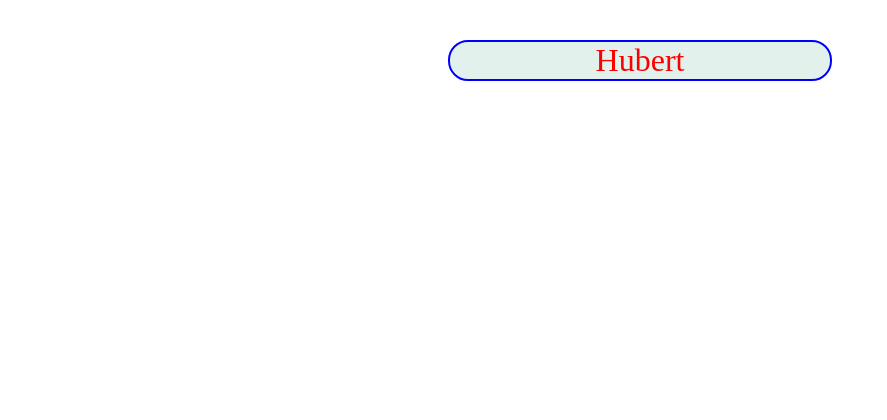
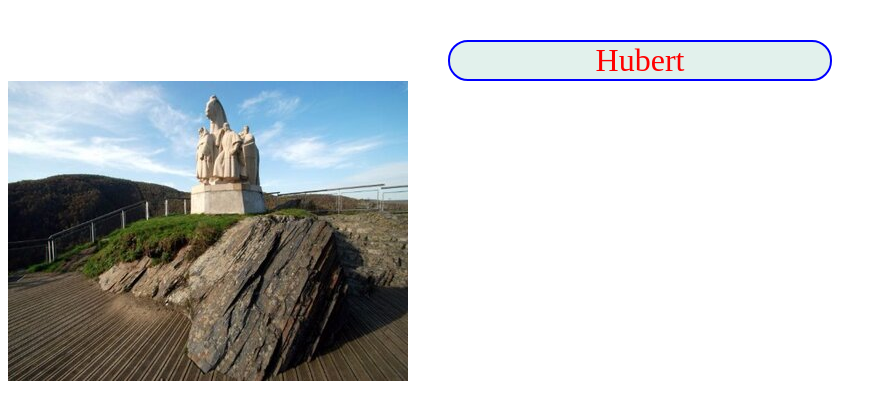
Before and after one commit to HUBERTBRICAU/loulou, a plain HTML site: page index.html in a window 1280 px wide. Shown: the whole page, without its empty margins (0-887 px from the left). Drawn offline with Linux system fonts and the light colour scheme.

Commit message:
ajout image

```diff
--- a/index.html
+++ b/index.html
@@ -8,5 +8,6 @@
 </head>
 <body>
   <div ><p class="div1">hubert</p></div>
+  <div><img src="Ajouts/4-fils-aymon.jpg" alt=""></div>
 </body>
 </html>
```
